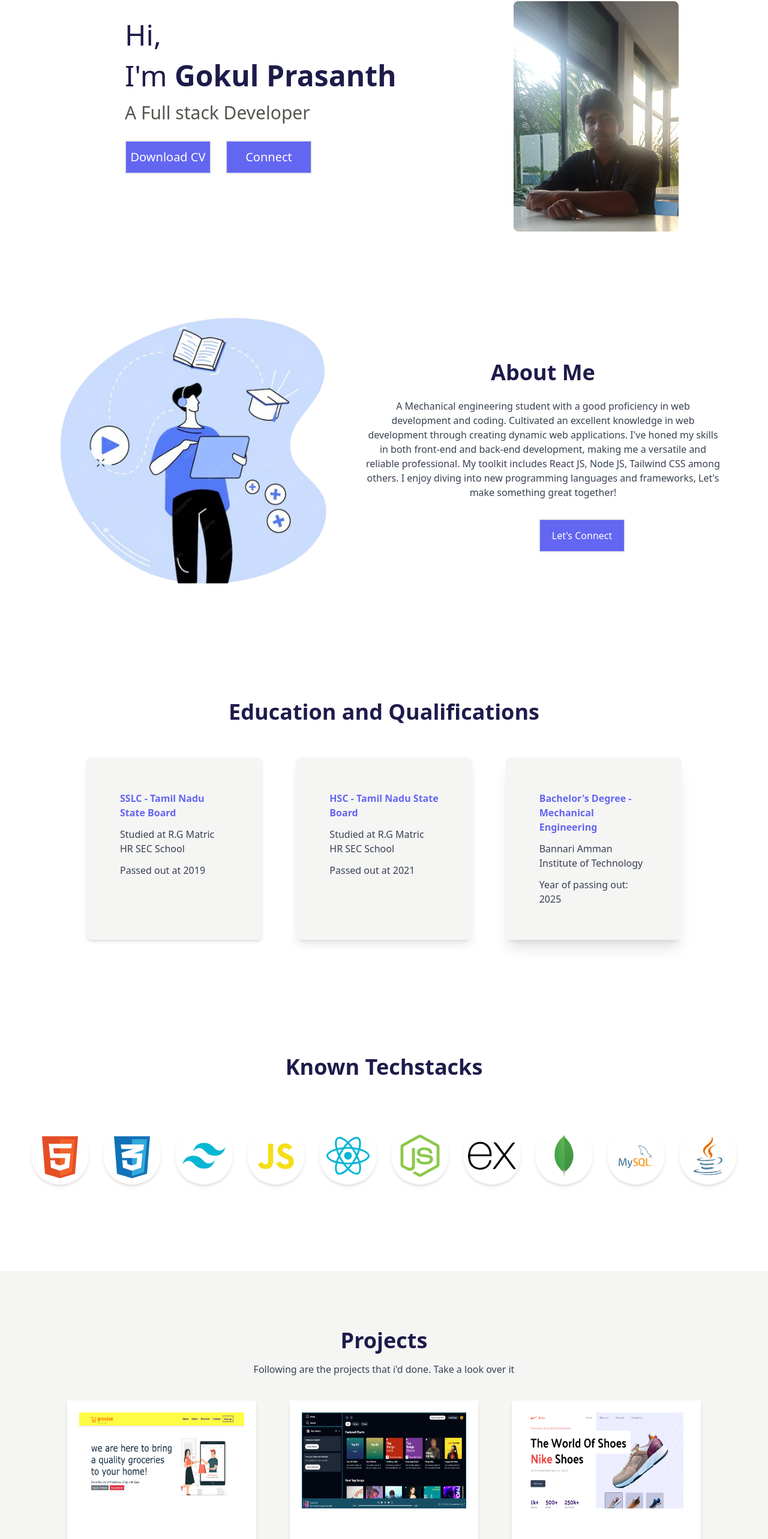
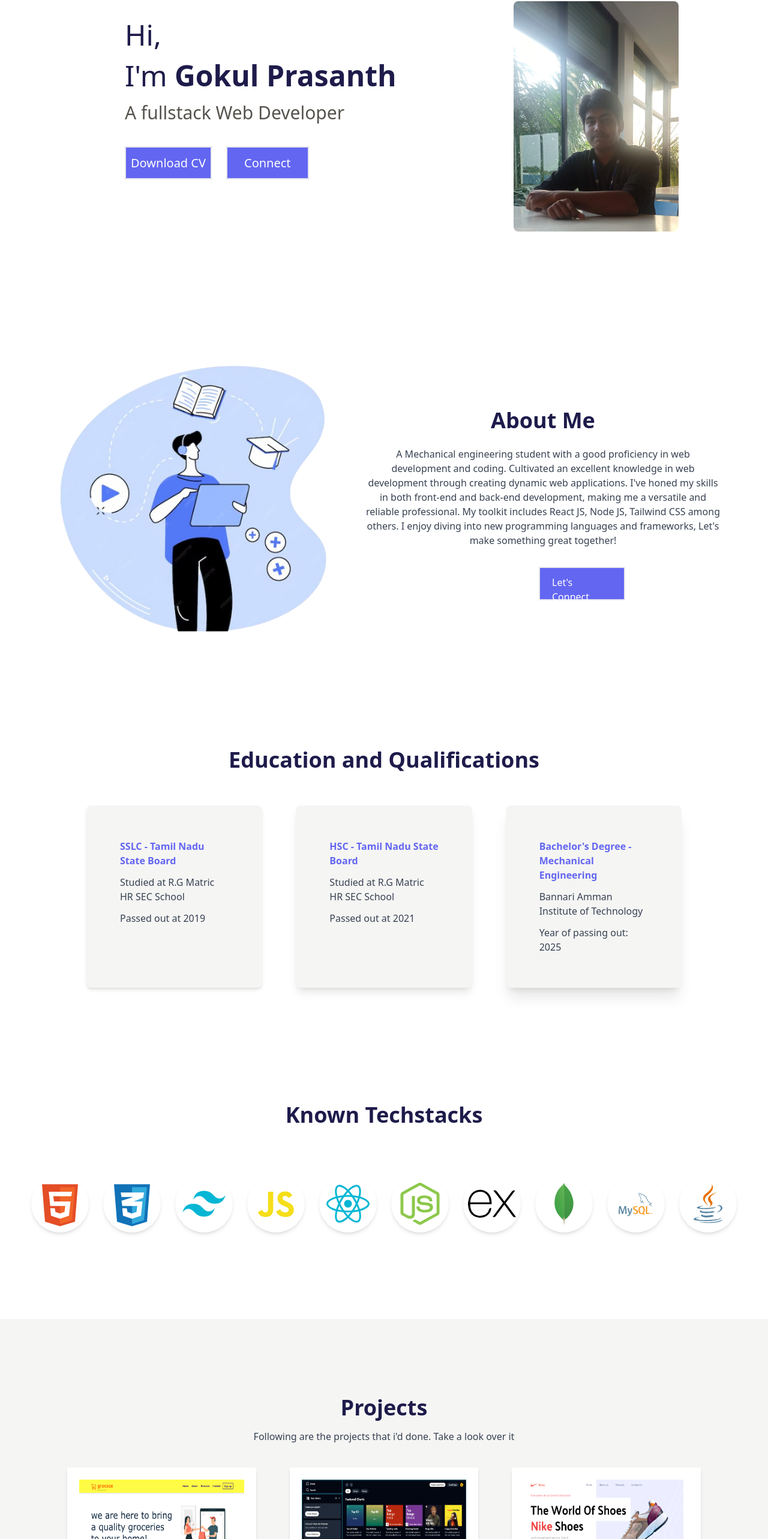
Before and after one commit to gokulprasanthb/portfolio, a React (Create React App) app: page / in a window 1280 px wide. Shown: the part 190-2756 px from the top of the page at 60% size. Built offline with nearby package versions, Linux system fonts and the light colour scheme.

Commit message:
update changes

```diff
--- a/package.json
+++ b/package.json
@@ -7,6 +7,7 @@
     "@testing-library/jest-dom": "^5.17.0",
     "@testing-library/react": "^13.4.0",
     "@testing-library/user-event": "^13.5.0",
+    "framer-motion": "^11.2.13",
     "react": "^18.3.1",
     "react-dom": "^18.3.1",
     "react-icons": "^5.2.1",
--- a/public/index.html
+++ b/public/index.html
@@ -24,7 +24,7 @@
       work correctly both with client-side routing and a non-root public URL.
       Learn how to configure a non-root public URL by running `npm run build`.
     -->
-    <title>React App</title>
+    <title>Gokul Prasanth - Portfolio</title>
   </head>
   <body>
     <noscript>You need to enable JavaScript to run this app.</noscript>
--- a/src/components/About.jsx
+++ b/src/components/About.jsx
@@ -1,19 +1,21 @@
 import React from 'react'
 import AboutImg from '../assets/about.png'
 
+
 const About = () => {
+  const config = {
+    paragraph: 'A Mechanical engineering student with a good proficiency in web development and coding. Cultivated an excellent knowledge in web development through creating dynamic web applications. I\'ve honed my skills in both front-end and back-end development, making me a versatile and reliable professional. My toolkit includes React JS, Node JS, Tailwind CSS among others. I enjoy diving into new programming languages and frameworks, Let\'s make something great together!'
+  }
   return (
-    <section className='flex flex-col md:flex-row px-5 md:pr-20 max-md:mt-10'>
+    <section id='about' className='flex flex-col md:flex-row px-5 md:pr-20 md:pt-20 max-md:mt-20 max-md:pt-20'>
         <div className='py-5 md:w-1/2'>
             <img className='max-md:hidden' src={AboutImg} alt='aboutImage'/>
         </div>
         <div className='md:w-1/2 flex justify-center'>
             <div className='flex flex-col justify-center text-white'>
                 <h2 className='text-center text-4xl font-bold text-indigo-950'>About Me</h2>
-                <p className='text-center pt-6 text-gray-700 max-md:w-full max-md:px-10 max-md:ml-5 max-md:text-start'>A Mechanical engineering student with a good proficiency in web
-                development and coding. Cultivated an excellent knowledge in web development
-                through creating dynamic web applications. I've honed my skills in both front-end and back-end development, making me a versatile and reliable professional. My toolkit includes React JS, Node JS, Tailwind CSS among others. I enjoy diving into new programming languages and frameworks, Let's make something great together!</p>
-                <button className='border-2 text-white bg-indigo-500 w-36 h-14 hover:bg-indigo-600 hover:text-white hover:border-indigo-600 duration-300 rounded-sm mt-8 ml-72 max-md:ml-16'>Let's Connect</button>
+                <p className='text-center pt-6 text-gray-700 max-md:w-full max-md:px-10 max-md:ml-5 max-md:text-start'>{config.paragraph}</p>
+                <a href="#contact" className='px-5 py-3 duration-300 border-2 text-white bg-indigo-500 w-36 h-14 hover:bg-indigo-600 hover:text-white hover:border-indigo-600 rounded-sm  mt-8 ml-72 max-md:ml-16'>Let's Connect</a>
             </div>
         </div>
     </section>
--- a/src/components/Contact.jsx
+++ b/src/components/Contact.jsx
@@ -4,17 +4,22 @@ import phoneImg from '../assets/phone-svgrepo-com.svg'
 import locationImg from '../assets/location-svgrepo-com.svg'
 
 const Contact = () => {
+    const config ={
+        mail:'gokulprasanthbm@gmail.com',
+        phone:'+91 9345355340',
+        address:'Tiruppur, Tamilnadu'
+    }
   return (
-    <section className='my-20'>
+    <section id='contact' className='my-20 md:pt-28'>
         <h2 className='text-center text-4xl font-bold text-indigo-950'>Get in Touch</h2>
         <div className='w-auto flex md:flex-row max-md:flex-col'>
             <div className='md:w-1/2 max-md:w-auto pt-20 md:px-28 max-md:px-10'>
                 <h1 className='text-start font-bold text-indigo-500 text-xl'>Let's Talk</h1>
                 <p className='pt-6 text-gray-700 max-md:w-full text-start'>If you would like to discuss potential projects, or simply want to connect, please feel free to reach out. I'm always open to new opportunities and collaborations. Looking forward to hearing from you!</p>
                 <ul className='pt-6 space-y-3 '>
-                    <li className='flex flex-row gap-2'><img className='w-6 h-6' src={mailImg} alt="" />gokulprasanthbm@gmail.com</li>
-                    <li className='flex flex-row gap-2'><img className='w-6 h-6' src={phoneImg} alt="" />+91 9345355340</li>
-                    <li className='flex flex-row gap-2'><img className='w-6 h-6 ' src={locationImg} alt="" />Tiruppur, Tamilnadu</li>
+                    <li className='flex flex-row gap-2'><img className='w-6 h-6' src={mailImg} alt="" />{config.mail}</li>
+                    <li className='flex flex-row gap-2'><img className='w-6 h-6' src={phoneImg} alt="" />{config.phone}</li>
+                    <li className='flex flex-row gap-2'><img className='w-6 h-6 ' src={locationImg} alt="" />{config.address}</li>
                 </ul>
             </div>
             <div className='md:w-1/2 max-md:w-auto pt-20 md:px-28 max-md:px-10'>
--- a/src/components/Education.jsx
+++ b/src/components/Education.jsx
@@ -1,8 +1,9 @@
 import React from 'react'
+
 
 const Education = () => {
   return (
-    <section className='md:px-36 max-md:px-14 py-28 w-auto mx-0'>
+    <section id='education' className='md:px-36 max-md:px-14 py-28 w-auto mx-0'>
         <h2 className='text-4xl text-center font-bold text-indigo-950 pb-14'>Education and Qualifications</h2>
         <div className='flex flex-col md:flex-row-reverse max-md:space-y-14 text-gray-700'>
             <div className='w-1/3 max-md:w-full md:space-y-3 shadow-xl p-14 max-md:p-8 bg-stone-100 hover:bg-white duration-300 rounded-lg'>
--- a/src/components/Footer.jsx
+++ b/src/components/Footer.jsx
@@ -8,10 +8,17 @@ import { FaInstagramSquare } from "react-icons/fa";
 
 const Footer = () => {
     const year = new Date();
+    const config = {
+        github:'https://github.com/gokulprasanthb',
+        linkedin:'https://www.linkedin.com/in/gokul-prasanth-635067276/',
+        twitter:'',
+        facebook:'',
+        instagram:'',
+    }
   return (
-    <footer className='flex flex-col pt-28 space-y-5'>
+    <footer id='footer' className='flex flex-col pt-28 space-y-5'>
         <div className='flex justify-center'>
-            <img className='w-14 h-14' src={myLogo} alt="" />
+            <a href="/"> <img className='w-14 h-14' src={myLogo} alt="" /></a>
         </div>
 
         <div className='text-center'>
@@ -19,15 +26,15 @@ const Footer = () => {
         </div>
 
         <div className='flex space-x-6 pt-2 justify-center text-gray-500'>
-                <a href="/"><FaGithub className='w-6 h-6 hover:text-indigo-700 duration-200'/></a>
-                <a href="/"><FaLinkedin className='w-6 h-6 hover:text-indigo-700 duration-200'/></a>
-                <a href="/"><FaSquareXTwitter className='w-6 h-6 hover:text-indigo-700 duration-200'/></a>
-                <a href="/"><FaFacebook className='w-6 h-6 hover:text-indigo-700 duration-200'/></a>
-                <a href="/"><FaInstagramSquare className='w-6 h-6 hover:text-indigo-700 duration-200'/></a>
+                <a target='_blank' href={config.github}><FaGithub className='w-6 h-6 hover:text-indigo-700 duration-200'/></a>
+                <a target='_blank' href={config.linkedin}><FaLinkedin className='w-6 h-6 hover:text-indigo-700 duration-200'/></a>
+                <a  href={config.twitter}><FaSquareXTwitter className='w-6 h-6 hover:text-indigo-700 duration-200'/></a>
+                <a  href={config.facebook}><FaFacebook className='w-6 h-6 hover:text-indigo-700 duration-200'/></a>
+                <a  href={config.instagram}><FaInstagramSquare className='w-6 h-6 hover:text-indigo-700 duration-200'/></a>
         </div>
 
         <div className='flex justify-center'>
-            <p className='text-gray-700 py-4'>Copyright &copy; {year.getFullYear()} | All rights reserved</p>
+            <p className='text-gray-700 py-4'>Copyright &copy; {year.getFullYear()} | Gokul Prasanth</p>
         </div>
     </footer>
   )
--- a/src/components/Hero.jsx
+++ b/src/components/Hero.jsx
@@ -1,21 +1,27 @@
 import React from 'react'
 import myImage from '../assets/myImage.jpeg'
+
 // import { FaLinkedin } from "react-icons/fa";
 // import { FaSquareXTwitter } from "react-icons/fa6";
 // import { FaFacebook } from "react-icons/fa";
 // import { FaInstagramSquare } from "react-icons/fa";
 
 
+
 const Hero = () => {
+    const config ={
+        subtitle: 'A fullstack Web Developer',
+        resumeLink: 'https://bronze-kimmi-61.tiiny.site'
+    }
   return (
-    <section className='flex flex-row justify-center md:pl-52  md:py-20 md:pt-48 max-md:flex-col max-md:px-3 max-md:pt-14 max-md:pl-8 max-md:space-y-7 w-full mx-0'>
+    <section id='hero' className='flex flex-row justify-center md:pl-52  md:py-20 md:pt-48 max-md:flex-col max-md:px-3 max-md:pt-14 max-md:pl-8 max-md:space-y-7 w-auto mx-0'>
         <div className='pt-6 w-1/2 mt-2 text-5xl space-y-5 text-indigo-950 max-md:w-full max-md:text-3xl max-md:text-center max-md:mt-16'>
             <h1>Hi, </h1>
             <h1>I'm <strong>Gokul Prasanth </strong></h1>
-            <h3 className='text-3xl text-stone-600'>A Full stack Developer</h3>
-            <div className='text-xl md:space-x-6 pt-2 max-md:flex max-md:flex-col max-md:items-center max-md:space-y-8'>
-                <button className='duration-300 border-2 text-white bg-indigo-500 w-36 h-14 hover:bg-indigo-600 hover:text-white hover:border-indigo-600 rounded-sm max-md:ml-1'>Download CV</button>
-                <button className='duration-300 max-md:hidden border-2 text-white bg-indigo-500 w-36 h-14 hover:bg-indigo-600 hover:text-white hover:border-indigo-600 rounded-sm max-md:ml-1'>Connect</button>
+            <h3 className='text-3xl text-stone-600'>{config.subtitle}</h3>
+            <div className='text-xl md:space-x-6 pt-8 max-md:flex max-md:flex-col max-md:items-center max-md:space-y-8'>
+                <a target='_blank' href={config.resumeLink} className='px-2 py-3 duration-300 border-2 text-white bg-indigo-500 w-36 h-14 hover:bg-indigo-600 hover:text-white hover:border-indigo-600 rounded-sm max-md:ml-1'>Download CV</a>
+                <a href="#contact" className='max-md:hidden px-7 py-3 duration-300 border-2 text-white bg-indigo-500 w-36 h-14 hover:bg-indigo-600 hover:text-white hover:border-indigo-600 rounded-sm max-md:ml-1'>Connect</a>
             </div>
             {/* <div className='flex space-x-4 pt-2 max-md:hidden'>
                 <a href="/"><FaLinkedin className='w-6 h-6 hover:text-indigo-500'/></a>
--- a/src/components/ProjectSection.jsx
+++ b/src/components/ProjectSection.jsx
@@ -4,8 +4,27 @@ import musifyImg from '../assets/musifyWebImage.png'
 import landingPageImg from '../assets/nikeWebImage.png'
 
 const ProjectSection = () => {
+    const config = {
+        projects:[
+            {
+                image:grocezeImg,
+                description:'An Ecommerce grocery selling website, built using MERN stack',
+                link:'https://github.com/gokulprasanthb/groceze'
+            },
+            {
+                image:musifyImg,
+                description:'Musify is a spotify clone like web application, built using React',
+                link:'https://github.com/gokulprasanthb/musify'
+            },
+            {
+                image:landingPageImg,
+                description:'A landing page web to showcase a particular product ',
+                link:'https://github.com/gokulprasanthb/react_nike_landingPage'
+            }
+        ]
+    }
   return (
-    <section className='flex flex-col my-36 py-24 justify-center bg-stone-100 w-auto'>
+    <section id='projects' className='flex flex-col my-36 py-32 justify-center bg-stone-100 w-auto'>
         <div className='w-full space-y-4'>
             <h2 className='text-center text-4xl font-bold text-indigo-950'>Projects</h2>
             <p className='text-center text-gray-700'>Following are the projects that i'd done. Take a look over it</p>
@@ -13,30 +32,17 @@ const ProjectSection = () => {
 
         <div className='w-full pt-10'>
             <div className='flex flex-col md:flex-row md:px-28 md:space-x-14  max-md:flex-wrap items-center justify-center max-md:gap-6 max-md:pl-2 max-md:space-y-8'>
-                <div className='w-1/3   max-md:w-80 space-y-5 bg-white shadow-md rounded-sm pb-4 pr-0 hover:bg-slate-200 hover:shadow-xl duration-700'>
-                    <img className='h-[200px] w-96 p-5' src={grocezeImg} alt="" />
-                    <p className='p-5 font-medium text-gray-600'>An Ecommerce grocery selling website, built using MERN stack</p>
-                    <button className='md:ml-32 ml-24 border-2 text-white bg-indigo-500 w-28 h-12 rounded-3xl hover:bg-indigo-600 hover:text-white hover:border-indigo-600 duration-300'>Visit</button>
+                {config.projects.map((project) => (
+                <div className='w-1/3 max-md:w-80 space-y-2 bg-white shadow-md rounded-sm pb-10 pr-0 hover:bg-slate-200 hover:shadow-xl duration-700'>
+                    <img className='h-[200px] w-96 p-5' src={project.image} alt="" />
+                    <p className='p-8 font-medium text-gray-600'>{project.description}</p>
+                    <a target='_blank' href={project.link} className='px-10 py-3 md:ml-32 ml-24 border-2 text-white bg-indigo-500  rounded-3xl hover:bg-indigo-600 hover:text-white hover:border-indigo-600 duration-300'>Visit</a>
+
                     {/* <div className='absolute left-0 md:right-3 bottom-0 top-0 bg-indigo-100 opacity-0 hover:opacity-90 duration-500'>
                         <p className='text-indigo-950 text-center py-8 px-3 font-semibold'>An Ecommerce grocery selling website, built using MERN stack</p>
                     </div> */}
                 </div>
-                <div className='w-1/3  max-md:w-80 space-y-5 bg-white shadow-md rounded-sm pb-4 pr-0 hover:bg-slate-200 hover:shadow-xl duration-700'>
-                    <img className='h-[200px] w-96  p-5' src={musifyImg} alt="" />
-                    <p className=' p-5 font-medium text-gray-600'>Musify is a spotify clone like web application, built using React</p>
-                    <button className='md:ml-32 ml-24 border-2 text-white bg-indigo-500 w-28 h-12 rounded-3xl hover:bg-indigo-600 hover:text-white hover:border-indigo-600 duration-300'>Visit</button>
-                    {/* <div className='absolute left-0 md:right-3 bottom-0 top-0 bg-indigo-100 opacity-0 hover:opacity-90 duration-500'>
-                        <p className='text-indigo-950 text-center py-8 px-3 font-semibold'>A spotify clone like web application, built using React</p>
-                    </div> */}
-                </div>
-                <div className='w-1/3 max-md:w-80 space-y-5 bg-white shadow-md rounded-sm pb-4 pr-0 hover:bg-slate-200 hover:shadow-xl duration-700'>
-                    <img className='h-[200px] w-96 p-5' src={landingPageImg} alt="" />
-                    <p className='p-5 font-medium text-gray-600'>A landing page web to showcase a particular product </p>
-                    <button className='md:ml-32 ml-24 border-2 text-white bg-indigo-500 w-28 h-12 rounded-3xl hover:bg-indigo-600 hover:text-white hover:border-indigo-600 duration-300'>Visit</button>
-                    {/* <div className='absolute left-0 md:right-3 bottom-0 top-0 bg-indigo-100 opacity-0 hover:opacity-90 duration-500'>
-                        <p className='text-indigo-950 text-center py-8 px-3 font-semibold'>A landing page web to showcase a particular product</p>
-                    </div> */}
-                </div>
+                ))}
             </div>
         </div >
     </section>
--- a/src/components/Techstack.jsx
+++ b/src/components/Techstack.jsx
@@ -13,7 +13,7 @@ import javaLogo from '../assets/java-svgrepo-com.svg'
 
 const Techstack = () => {
   return (
-    <section className='w-auto mx-0'>
+    <section id='techstacks' className='w-auto mx-0'>
         <h2 className='my-20 text-center text-4xl font-bold text-indigo-950'>Known Techstacks</h2>
         <div className='flex flex-wrap items-center justify-center gap-6 max-md:pl-2'>
             <div className='shadow-md rounded-full border-slate-800 p-2'><img className='w-20 h-20' src={htmlLogo} alt="" /></div>
--- a/src/index.css
+++ b/src/index.css
@@ -1,3 +1,7 @@
 @tailwind base;
 @tailwind components;
 @tailwind utilities;
+
+html{
+    scroll-behavior: smooth;
+}
```
Also changed, not shown: src/components/Header.jsx (+9 -8 lines), 2 other files (tests, documents, lock files or other folders).
